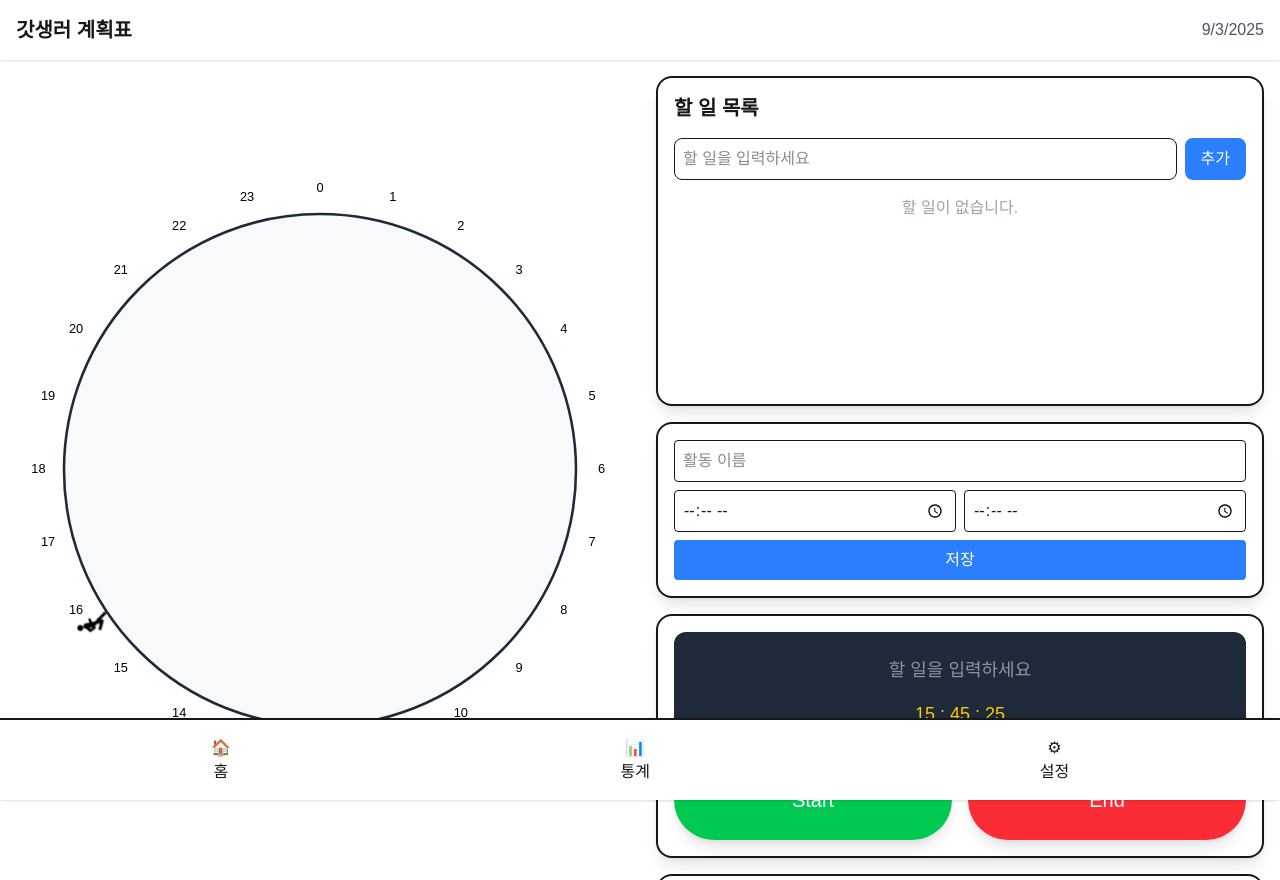
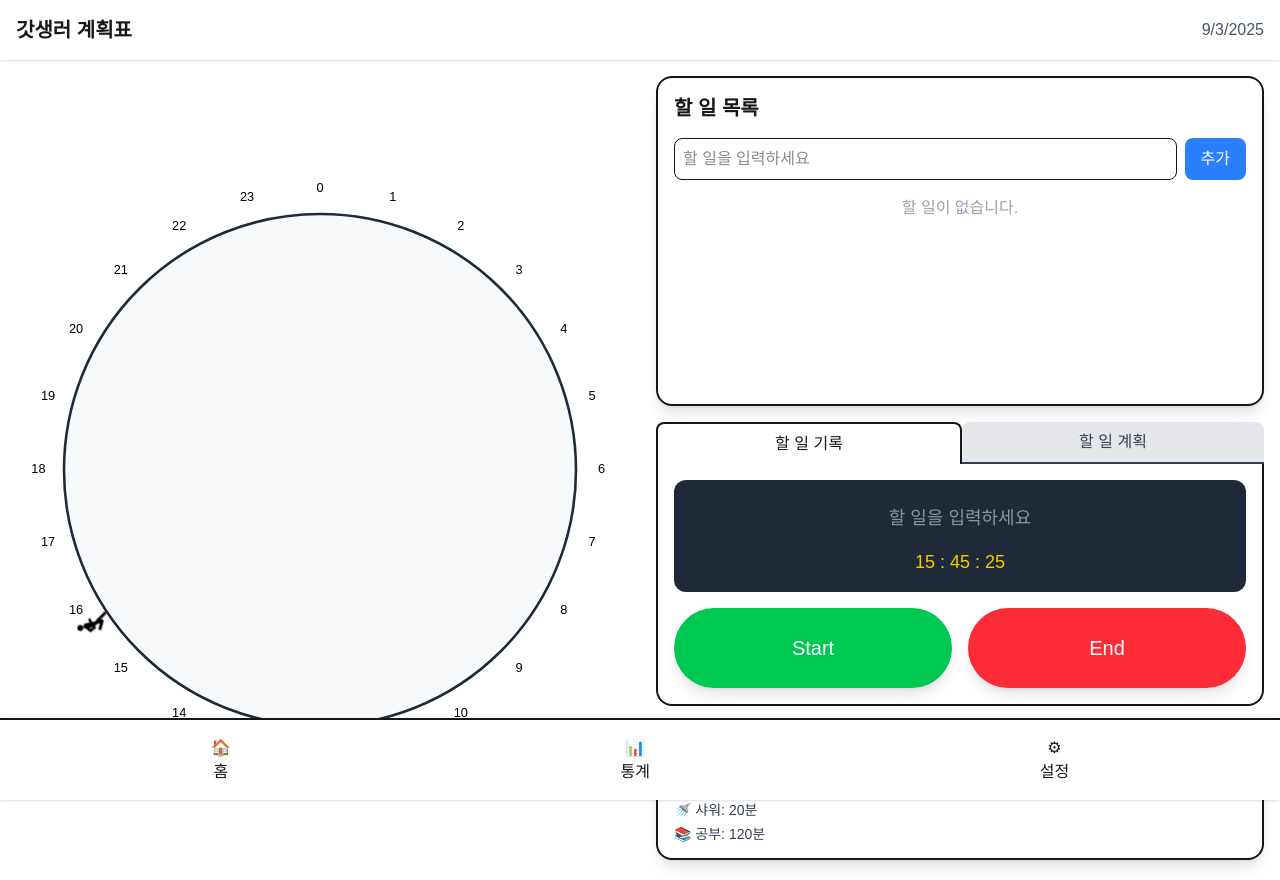
Before and after one commit to venise5224/GodLife, a Next.js app: page / in a window 1280 px wide. Built offline with nearby package versions, Linux system fonts and the light colour scheme.

Commit message:
feat/계획과 기록 컴포넌트 탭으로 병합

```diff
--- a/src/app/page.tsx
+++ b/src/app/page.tsx
@@ -2,11 +2,10 @@
 
 import { useState } from "react";
 import CircularTimeline from "@/components/CircularTimeline";
-import ActivityPlanner from "@/components/ActivityPlanner";
 import ActivityStats from "@/components/ActivityStats";
 import TodoList from "@/components/TodoList";
 import { Activity } from "@/types/Activity";
-import ActivityLogger from "@/components/ActivityLogger/ActivityLogger";
+import ActivityBoard from "@/components/ActivityBoard/ActivityBoard";
 
 function HomePage() {
   const [activityList, setActivityList] = useState<Activity[]>([]);
@@ -29,8 +28,7 @@ function HomePage() {
 
       <section className="md:w-1/2 flex flex-col gap-4 p-4 pb-[100px] md:pb-[20px] md:overflow-y-auto">
         <TodoList />
-        <ActivityPlanner onAddActivity={handleAddActivity} />
-        <ActivityLogger onAddActivity={handleAddActivity} />
+        <ActivityBoard onAddActivity={handleAddActivity} />
         <ActivityStats />
       </section>
     </main>
--- a/src/components/ActionButton.tsx
+++ b/src/components/ActivityBoard/ActionButton.tsx
@@ -1,12 +1,14 @@
 interface ActionButtonProps {
+  type?: "button" | "submit" | "reset";
   text: string;
   bgColor: string;
   activeColor: string;
-  onClick: () => void;
+  onClick?: () => void;
   disabled?: boolean;
 }
 
 const ActionButton = ({
+  type = "button",
   text,
   bgColor,
   activeColor,
@@ -14,6 +16,7 @@ const ActionButton = ({
   disabled = false,
 }: ActionButtonProps) => (
   <button
+    type={type}
     className={`flex-1 p-1 text-xl text-white ${bgColor} ${
       !disabled ? `active:scale-95 active:${activeColor}` : ""
     } transition-transform duration-100 cursor-pointer hover:scale-101 rounded-full h-20 shadow-lg`}
--- /dev/null
+++ b/src/components/ActivityBoard/ActivityBoard.tsx
@@ -0,0 +1,51 @@
+import { useState } from "react";
+import ActivityLogger from "./ActivityLogger/ActivityLogger";
+import ActivityPlanner from "./ActivityPlanner/ActivityPlanner";
+import { Activity } from "@/types/Activity";
+
+interface ActivityBoardProps {
+  onAddActivity: (activity: Activity) => void;
+}
+
+const ActivityBoard = ({ onAddActivity }: ActivityBoardProps) => {
+  const [activeTab, setActiveTab] = useState<"logger" | "planner">("logger");
+
+  return (
+    <div>
+      {/* 탭 버튼 */}
+      <div className="flex">
+        <button
+          className={`flex-1 p-2 rounded-t-lg ${
+            activeTab === "logger"
+              ? "bg-white border-2 border-b-0"
+              : "bg-gray-200 text-gray-700 border-b-2"
+          }`}
+          onClick={() => setActiveTab("logger")}
+        >
+          할 일 기록
+        </button>
+        <button
+          className={`flex-1 p-2 rounded-t-lg ${
+            activeTab === "planner"
+              ? "bg-white border-2 border-b-0"
+              : "bg-gray-200 text-gray-700 border-b-2"
+          }`}
+          onClick={() => setActiveTab("planner")}
+        >
+          할 일 계획
+        </button>
+      </div>
+
+      {/* 탭 컨텐츠 */}
+      <div className="border-2 border-t-0 rounded-b-2xl p-4 h-[242px]">
+        {activeTab === "logger" ? (
+          <ActivityLogger onAddActivity={onAddActivity} />
+        ) : (
+          <ActivityPlanner onAddActivity={onAddActivity} />
+        )}
+      </div>
+    </div>
+  );
+};
+
+export default ActivityBoard;
--- a/src/components/ActivityLogger/ActivityLogger.tsx
+++ b/src/components/ActivityBoard/ActivityLogger/ActivityLogger.tsx
@@ -2,7 +2,7 @@
 
 import { useState } from "react";
 import { Activity } from "@/types/Activity";
-import ActionButton from "@/components/ActionButton";
+import ActionButton from "@/components/ActivityBoard/ActionButton";
 import { getCurrentTime } from "@/utils/currentTime";
 import CurrentTime from "./CurrentTime";
 import ElapsedTime from "./ElapsedTime";
@@ -51,9 +51,9 @@ function ActivityLogger({ onAddActivity }: ActivityLoggerProps) {
   };
 
   return (
-    <div className="w-full bg-white p-4 rounded-2xl shadow-lg space-y-2 border-2">
+    <div className="w-full bg-white rounded-2xl space-y-2">
       {/* 디스플레이 영역 */}
-      <div className="bg-gray-800 p-4 rounded-xl text-center text-lg ">
+      <div className="bg-gray-800 p-4 rounded-xl text-center text-lg h-[112px]">
         {runningActivity ? (
           <>
             <input
--- /dev/null
+++ b/src/components/ActivityBoard/ActivityPlanner/ActivityPlanner.tsx
@@ -0,0 +1,74 @@
+"use client";
+
+import { useState } from "react";
+import { Activity } from "@/types/Activity";
+import ActionButton from "../ActionButton";
+
+interface ActivityPlannerProps {
+  onAddActivity: (activity: Activity) => void;
+}
+
+function ActivityPlanner({ onAddActivity }: ActivityPlannerProps) {
+  const [activityName, setActivityName] = useState("");
+  const [startTime, setStartTime] = useState("");
+  const [endTime, setEndTime] = useState("");
+
+  const handleSubmit = (e: React.FormEvent) => {
+    e.preventDefault();
+    if (!activityName.trim() || !startTime || !endTime) return;
+
+    const newActivity: Activity = {
+      id: Date.now().toString(),
+      activityName,
+      startTime,
+      endTime,
+      source: "plan", // ActivityPlanner에서 추가된 활동은 "plan"으로 설정
+    };
+
+    onAddActivity(newActivity);
+
+    setActivityName("");
+    setStartTime("");
+    setEndTime("");
+  };
+
+  return (
+    <form className="w-full rounded-2xl space-y-2" onSubmit={handleSubmit}>
+      <div className="bg-gray-800 p-4 rounded-xl text-center text-lg h-[112px]">
+        <input
+          type="text"
+          placeholder="할 일을 입력하세요"
+          className="w-full p-2 rounded-xl text-center text-white border-0 focus:outline-none"
+          value={activityName}
+          onChange={(e) => setActivityName(e.target.value)}
+        />
+        <div className="mt-2 flex gap-2 h-[30px]">
+          <input
+            type="time"
+            placeholder="시작 시간"
+            className="flex-1 p-2 border-2 border-green-500 rounded text-green-500 bg-white"
+            value={startTime}
+            onChange={(e) => setStartTime(e.target.value)}
+          />
+          <input
+            type="time"
+            className="flex-1 p-2 border-2 border-red-500 rounded text-red-500 bg-white"
+            value={endTime}
+            onChange={(e) => setEndTime(e.target.value)}
+          />
+        </div>
+      </div>
+      <div className="flex pt-2">
+        <ActionButton
+          type="submit"
+          text="저장"
+          bgColor="bg-yellow-500"
+          activeColor="bg-yellow-600"
+          disabled={!activityName || !startTime || !endTime}
+        />
+      </div>
+    </form>
+  );
+}
+
+export default ActivityPlanner;
--- a/src/components/ActivityPlanner.tsx
+++ /dev/null
@@ -1,70 +0,0 @@
-"use client";
-
-import { useState } from "react";
-import { Activity } from "@/types/Activity";
-
-interface ActivityPlannerProps {
-  onAddActivity: (activity: Activity) => void;
-}
-
-function ActivityPlanner({ onAddActivity }: ActivityPlannerProps) {
-  const [activityName, setActivityName] = useState("");
-  const [startTime, setStartTime] = useState("");
-  const [endTime, setEndTime] = useState("");
-
-  const handleSubmit = (e: React.FormEvent) => {
-    e.preventDefault();
-    if (!activityName.trim() || !startTime || !endTime) return;
-
-    const newActivity: Activity = {
-      id: Date.now().toString(),
-      activityName,
-      startTime,
-      endTime,
-      source: "plan", // ActivityPlanner에서 추가된 활동은 "plan"으로 설정
-    };
-
-    onAddActivity(newActivity);
-
-    setActivityName("");
-    setStartTime("");
-    setEndTime("");
-  };
-
-  return (
-    <form
-      className="w-full bg-white p-4 rounded-2xl shadow-lg space-y-2 border-2"
-      onSubmit={handleSubmit}
-    >
-      <input
-        type="text"
-        placeholder="활동 이름"
-        className="w-full p-2 border rounded"
-        value={activityName}
-        onChange={(e) => setActivityName(e.target.value)}
-      />
-      <div className="flex gap-2">
-        <input
-          type="time"
-          className="flex-1 p-2 border rounded"
-          value={startTime}
-          onChange={(e) => setStartTime(e.target.value)}
-        />
-        <input
-          type="time"
-          className="flex-1 p-2 border rounded"
-          value={endTime}
-          onChange={(e) => setEndTime(e.target.value)}
-        />
-      </div>
-      <button
-        type="submit"
-        className="w-full bg-blue-500 text-white p-2 rounded"
-      >
-        저장
-      </button>
-    </form>
-  );
-}
-
-export default ActivityPlanner;
--- a/src/components/ActivityStats.tsx
+++ b/src/components/ActivityStats.tsx
@@ -1,6 +1,6 @@
 function ActivityStats() {
   return (
-    <section className="w-full bg-white p-4 rounded-2xl shadow-lg border-2 min-h-[240px]">
+    <section className="w-full bg-white p-4 rounded-2xl shadow-lg border-2 min-h-[130px]">
       <h2 className="text-lg font-semibold mb-2">오늘의 활동 통계</h2>
       <ul className="space-y-1 text-sm text-gray-700">
         <li>🍚 식사: 90분</li>
```
Also changed, not shown: src/components/ActivityBoard/ActivityLogger/CurrentTime.tsx (renamed from src/components/ActivityLogger/CurrentTime.tsx), src/components/ActivityBoard/ActivityLogger/ElapsedTime.tsx (renamed from src/components/ActivityLogger/ElapsedTime.tsx).
